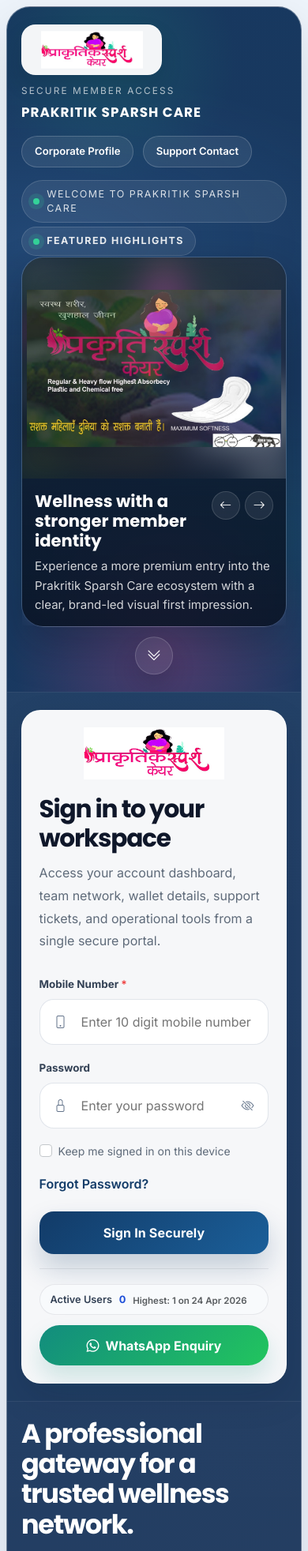
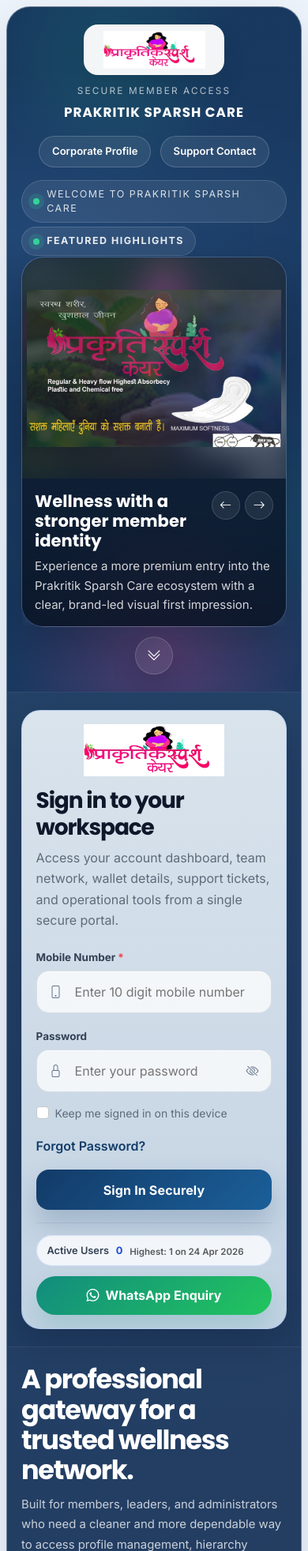
Before and after one commit to manish3901/prakritiksparshcare, a Flask app: page / in a window 390 px wide. Shown: the top 1964 px of the page at 79% size. Run offline with Flask 3, Linux system fonts and the light colour scheme; data comes from the database, SQL or seed files in the repository; data that the repository does not hold is empty; parts of the project's set-up code (start-up, migrations or seed data) failed here and were passed over.

Commit message:
Center login header branding on mobile

```diff
--- a/Psparshcare/templates/pages/login.html
+++ b/Psparshcare/templates/pages/login.html
@@ -631,8 +631,8 @@
   .auth-panel {
     grid-area: auth;
     position: relative;
-    padding: 18px 24px 24px;
-    background: linear-gradient(180deg, rgba(255, 255, 255, 0.04), rgba(255, 255, 255, 0.02));
+    padding: 14px 22px 18px;
+    background: linear-gradient(180deg, rgba(255, 255, 255, 0.045), rgba(255, 255, 255, 0.018));
     display: flex;
     align-items: flex-start;
     justify-content: center;
@@ -642,20 +642,36 @@
   .auth-card {
     width: 100%;
     max-width: 470px;
-    padding: 1.6rem;
+    padding: 1.25rem;
     border-radius: 28px;
-    background: rgba(255, 255, 255, 0.96);
-    border: 1px solid rgba(255, 255, 255, 0.75);
-    box-shadow: 0 18px 46px rgba(15, 23, 42, 0.10);
-    backdrop-filter: blur(18px);
+    position: relative;
+    overflow: hidden;
+    background: linear-gradient(180deg, rgba(243, 250, 255, 0.88), rgba(231, 244, 255, 0.82));
+    border: 1px solid rgba(59, 130, 246, 0.18);
+    box-shadow: 0 18px 46px rgba(2, 6, 23, 0.18);
+    backdrop-filter: blur(16px);
     margin: 0 auto;
+  }
+
+  .auth-card::before {
+    content: "";
+    position: absolute;
+    inset: -40% -30% auto -30%;
+    height: 260px;
+    background: radial-gradient(circle at 30% 30%, rgba(59, 130, 246, 0.18), transparent 60%);
+    pointer-events: none;
+  }
+
+  .auth-card > * {
+    position: relative;
+    z-index: 1;
   }
 
   .auth-logo {
     width: 188px;
     height: 66px;
     object-fit: contain;
-    margin: 0 auto 1.15rem;
+    margin: 0 auto 0.85rem;
     display: block;
   }
 
@@ -665,16 +681,16 @@
 
   .auth-title {
     font-family: 'Poppins', sans-serif;
-    font-size: 2.35rem;
+    font-size: 2.15rem;
     font-weight: 700;
     letter-spacing: -0.04em;
-    margin: 0 0 0.65rem;
+    margin: 0 0 0.55rem;
   }
 
   .auth-subcopy {
     color: var(--login-muted);
-    line-height: 1.8;
-    margin-bottom: 1.7rem;
+    line-height: 1.65;
+    margin-bottom: 1.25rem;
   }
 
   .auth-alert {
@@ -687,16 +703,16 @@
     font-size: 0.84rem;
     font-weight: 700;
     color: #334155;
-    margin-bottom: 0.55rem;
+    margin-bottom: 0.45rem;
   }
 
   .input-shell {
     display: flex;
     align-items: center;
-    min-height: 58px;
-    border-radius: 18px;
+    min-height: 54px;
+    border-radius: 16px;
     border: 1px solid rgba(148, 163, 184, 0.28);
-    background: rgba(255, 255, 255, 0.94);
+    background: rgba(255, 255, 255, 0.76);
     box-shadow: inset 0 1px 0 rgba(255, 255, 255, 0.8);
     transition: border-color 0.2s ease, box-shadow 0.2s ease, transform 0.2s ease;
   }
@@ -709,7 +725,7 @@
 
   .input-shell .input-icon,
   .input-shell .input-action {
-    width: 52px;
+    width: 48px;
     display: flex;
     align-items: center;
     justify-content: center;
@@ -728,7 +744,7 @@
     flex: 1;
     border: 0;
     background: transparent;
-    padding: 0.95rem 0;
+    padding: 0.82rem 0;
     color: var(--login-ink);
     min-width: 0;
   }
@@ -743,7 +759,7 @@
     align-items: center;
     justify-content: space-between;
     gap: 1rem;
-    margin: 1rem 0 1.4rem;
+    margin: 0.85rem 0 1.15rem;
   }
 
   .auth-meta .form-check-label {
@@ -763,8 +779,8 @@
   .btn-enterprise {
     width: 100%;
     border: 0;
-    border-radius: 18px;
-    padding: 0.95rem 1rem;
+    border-radius: 16px;
+    padding: 0.85rem 1rem;
     font-weight: 700;
     letter-spacing: 0.01em;
     background: linear-gradient(135deg, var(--login-navy), #1b5f99);
@@ -782,8 +798,8 @@
     grid-template-columns: minmax(0, 1fr) auto;
     gap: 0.8rem;
     align-items: center;
-    margin-top: 1.1rem;
-    padding-top: 1.2rem;
+    margin-top: 0.95rem;
+    padding-top: 0.95rem;
     border-top: 1px solid rgba(15, 23, 42, 0.08);
   }
 
@@ -793,8 +809,8 @@
     gap: 0.55rem;
     padding: 0.5rem 0.8rem;
     border-radius: 999px;
-    background: #f8fafc;
-    border: 1px solid rgba(15, 23, 42, 0.08);
+    background: rgba(255, 255, 255, 0.78);
+    border: 1px solid rgba(59, 130, 246, 0.14);
     color: #334155;
     font-size: 0.8rem;
     font-weight: 600;
@@ -808,7 +824,7 @@
   .btn-whatsapp-soft {
     border: 0;
     border-radius: 999px;
-    padding: 0.85rem 1.1rem;
+    padding: 0.78rem 1.1rem;
     background: linear-gradient(135deg, #128c7e, #22c55e);
     color: #fff;
     font-weight: 700;
@@ -893,18 +909,29 @@
 
     .showcase-topbar {
       flex-direction: column;
-      align-items: flex-start;
+      align-items: center;
       margin-bottom: 16px;
+      text-align: center;
     }
 
     .showcase-brand {
       flex-direction: column;
-      align-items: flex-start;
+      align-items: center;
       gap: 0.75rem;
     }
 
+    .showcase-logo {
+      margin-left: auto;
+      margin-right: auto;
+    }
+
+    .showcase-brand-copy {
+      text-align: center;
+    }
+
     .showcase-links {
-      justify-content: flex-start;
+      justify-content: center;
+      width: 100%;
     }
 
     .showcase-headline {
@@ -973,12 +1000,12 @@
     }
 
     .auth-card {
-      padding: 1.35rem;
+      padding: 1.1rem;
       border-radius: 24px;
     }
 
     .auth-title {
-      font-size: 1.95rem;
+      font-size: 1.75rem;
     }
 
     .auth-meta,
```
